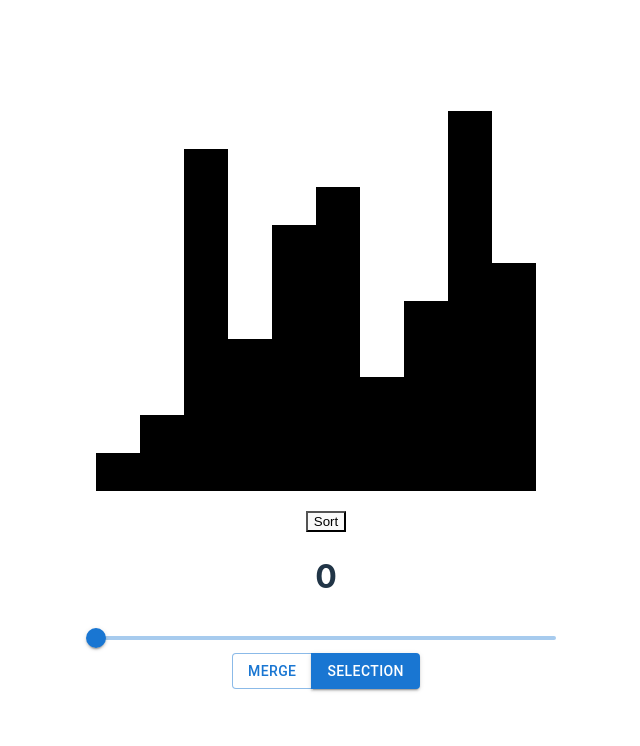
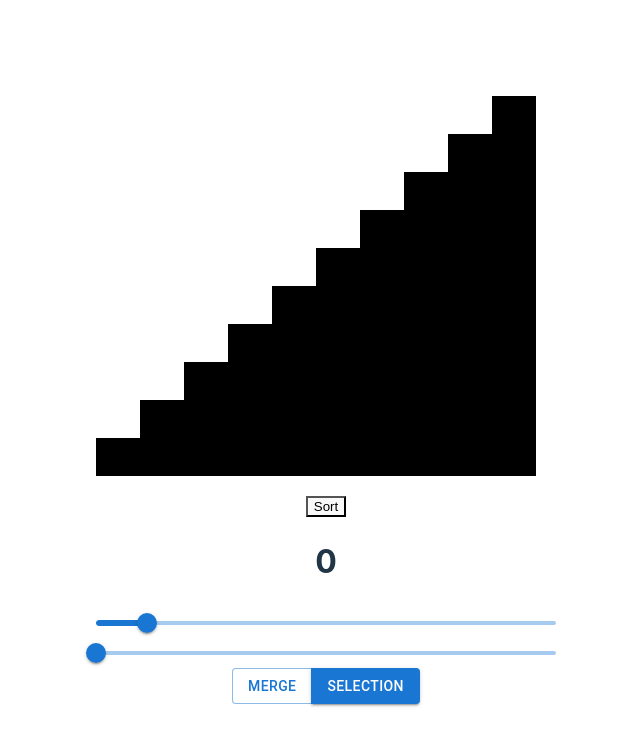
Before and after one commit to dyellow3/sorting-visualizer, a React (Vite) app: page / in a window 1280 px wide. Shown: the top 746 px of the page, without its empty margins (314-954 px from the left). Built offline with nearby package versions, Linux system fonts and the light colour scheme.

Commit message:
added slider to  change array size

```diff
--- a/src/Components/D3Chart.jsx
+++ b/src/Components/D3Chart.jsx
@@ -3,8 +3,9 @@ import * as d3 from 'd3';
 import { SelectionSort } from './SelectionSort';
 import { MergeSort } from './MergeSort';
 import { Slider, Button, ButtonGroup } from '@mui/material';
-const D3Chart = ({ data }) => {
-  const [size, setSize] = useState(20);
+const D3Chart = () => {
+  const [data, setData] = useState([...Array(10).keys()])
+  const [dataSize, setDataSize] = useState(10);
   const [sortStatus, setSortStatus] = useState(false);
   const [iterations, setIterations] = useState(0);
   const [speed, setSpeed] = useState(0.1)
@@ -78,6 +79,11 @@ const D3Chart = ({ data }) => {
     }
   }
 
+  const handleDataSizeChange = (event, newValue) => {
+    setDataSize(newValue);
+    setData([...Array(dataSize).keys()])
+  }
+
   const updateIterations = () => {
     setIterations((prevIterations) => prevIterations + 1);
   };
@@ -101,6 +107,7 @@ const D3Chart = ({ data }) => {
   const svgRef = useRef();
   useEffect(() => {
     const svg = d3.select(svgRef.current);
+    svg.selectAll('rect').remove();
     svg
       .selectAll('rect')
       .data(data)
@@ -121,9 +128,18 @@ const D3Chart = ({ data }) => {
         <h1>{iterations}</h1>
       </div>
 
-
+      <Slider
+        disabled={sortStatus}
+        value={dataSize}
+        valueLabelDisplay="auto"
+        step={1}
+        min={5}
+        max={50}
+        onChange={handleDataSizeChange}
+      />
 
       <Slider
+      disabled={sortStatus}
         value={speed}
         aria-label="Temperature"
         valueLabelDisplay="auto"
@@ -134,8 +150,8 @@ const D3Chart = ({ data }) => {
       />
 
       <ButtonGroup variant="outlined" aria-label="outlined button group">
-        <Button onClick={() => setSort('Merge')} variant={sort === 'Merge' ? 'contained' : 'outlined'}>Merge</Button>
-        <Button onClick={() => setSort('Selection')} variant={sort === 'Selection' ? 'contained' : 'outlined'}>Selection</Button>
+        <Button disabled={sortStatus} onClick={() => setSort('Merge')} variant={sort === 'Merge' ? 'contained' : 'outlined'}>Merge</Button>
+        <Button disabled={sortStatus} onClick={() => setSort('Selection')} variant={sort === 'Selection' ? 'contained' : 'outlined'}>Selection</Button>
       </ButtonGroup>
     </div>
   );
```
